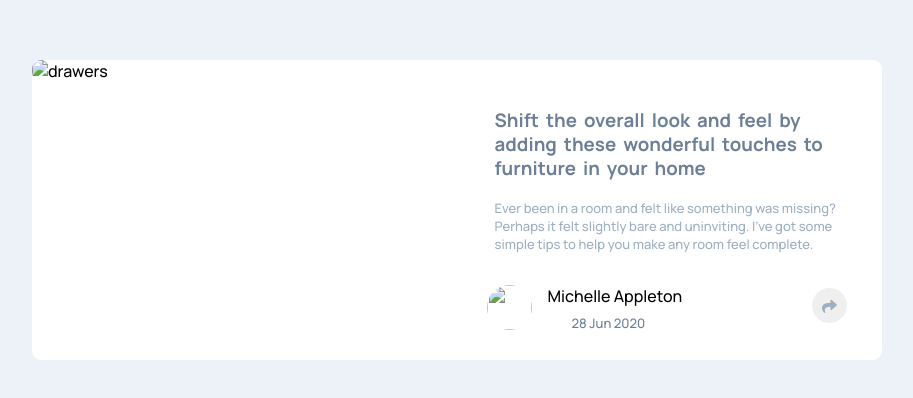
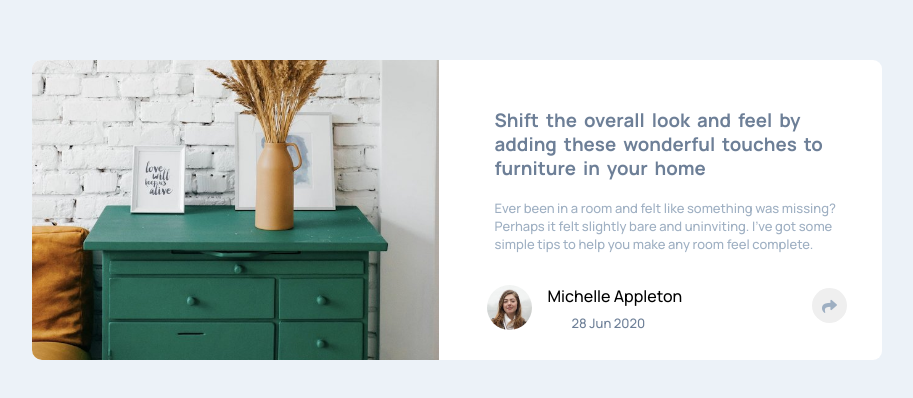
Before and after one commit to jnf03/jnf03.69.io, a plain HTML site: page index.html in a window 1280 px wide. Shown: the part 132-530 px from the top of the page, without its empty margins (183-1096 px from the left). Drawn offline with Linux system fonts and the light colour scheme.

Commit message:
Update index.html

```diff
--- a/index.html
+++ b/index.html
@@ -38,7 +38,7 @@
   <body>
     <div class="container">
       <div class="container-header">
-        <img src="./images/drawers.jpg" alt="drawers" />
+        <img src="drawers.jpg" alt="drawers" />
       </div>
       <div class="remaing">
         <div class="container-body">
@@ -54,7 +54,7 @@
         </div>
         <div class="container-footer">
           <div class="avatar">
-            <img src="./images/avatar-michelle.jpg" alt="" />
+            <img src="avatar-michelle.jpg" alt="" />
           </div>
           <div class="middle">
             <span> Michelle Appleton </span>
```
